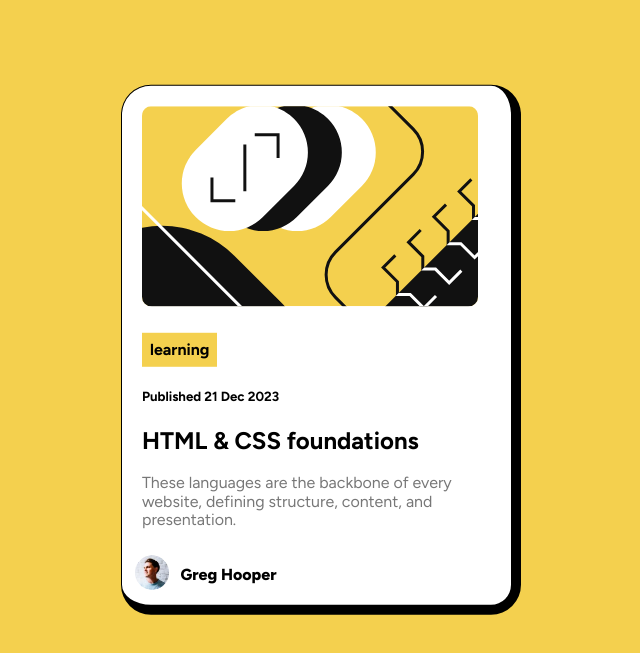
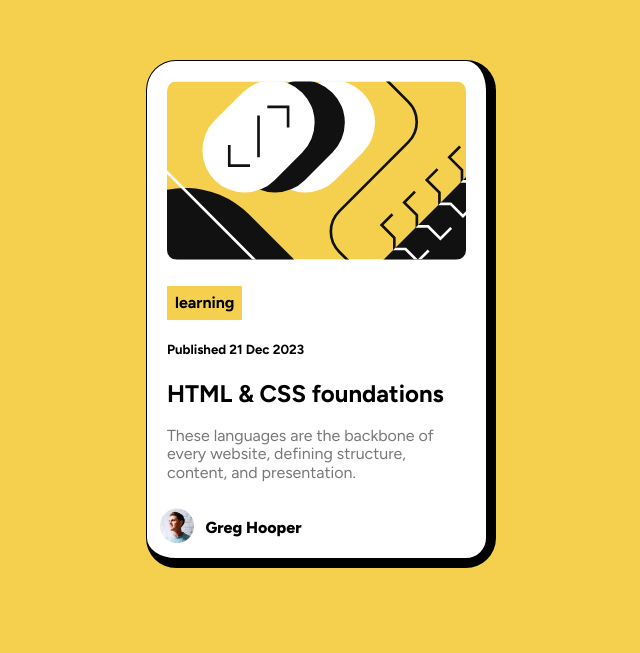
Before and after one commit to GJHUD/cards-challenge, a plain HTML site: page index.html in a window 1280 px wide. Shown: the part 143-796 px from the top of the page, without its empty margins (319-959 px from the left). Drawn offline with Linux system fonts and the light colour scheme; files that its build step writes are made by us from their sources.

Commit message:
update-css-file

```diff
--- a/file-css-basis/master.css
+++ b/file-css-basis/master.css
@@ -11,7 +11,7 @@ padding-left: 15px;
     margin-right: auto;
 }
 /* Mobile */
-@media(min-width:375px){
+@media(Max-width:375px){
     .container{
         width: 750px;
     }
@@ -31,7 +31,7 @@ body{
     background-color: hsl(47, 88%, 63%);
 }
 /* End global rules */
-/* strat box */
+/* start box */
 .Main{
     position: relative;
 }
@@ -39,8 +39,8 @@ body{
     position: absolute;
     top: 50%;
     left: 50%;
-    transform: translate(-50%, 43%);
-    width: 400px;
+    transform: translate(-50%, 40%);
+    width: 350px;
     background-color: white;
     padding: 20px;
     border-radius: 30px;
@@ -48,13 +48,14 @@ body{
     box-sizing: border-box;
     border-right: 10px solid;
     border-bottom: 10px solid;
-    -webkit-transform: translate(-50%, 43%);
-    -moz-transform: translate(-50%, 43%);
-    -ms-transform: translate(-50%, 43%);
-    -o-transform: translate(-50%, 43%);
+    -webkit-transform: translate(-50%, 40%);
+    -moz-transform: translate(-50%, 40%);
+    -ms-transform: translate(-50%, 40%);
+    -o-transform: translate(-50%, 40%);
 }
 .Main .box .svg{
     border-radius: 10px;
+    width: 100%;
 }
 .Main .box h2:hover{
     color:hsl(47, 88%, 63%) ;
```
